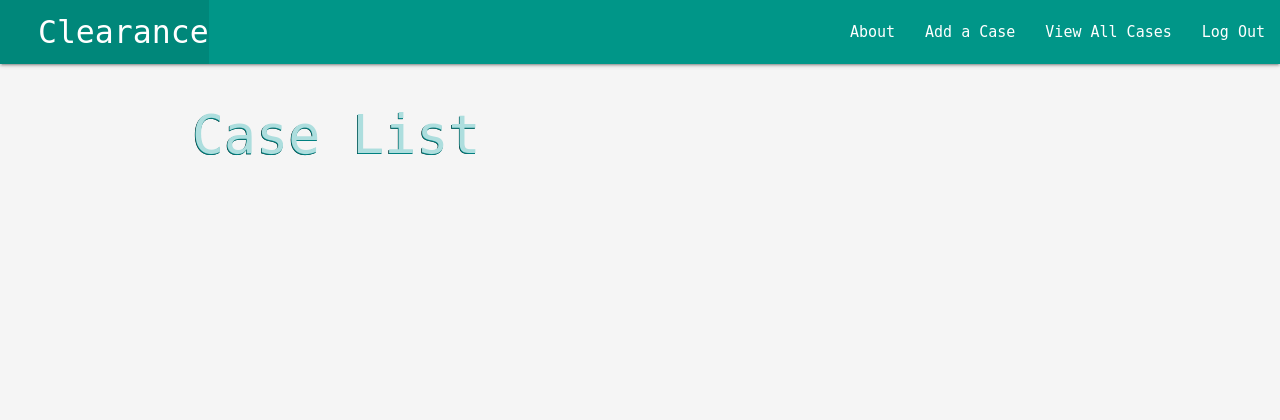
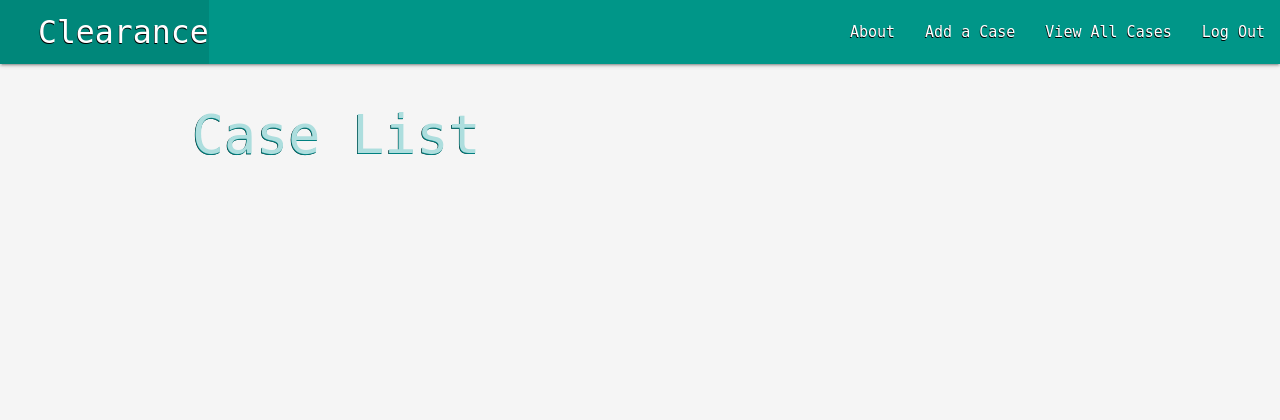
Before and after one commit to cherch173/clearance, a Django app: page /cases/ in a window 1280 px wide. Shown: the top 420 px of the page. Run offline with Django 4.2, Linux system fonts and the light colour scheme; the visitor is signed in with stand-in values (Sample User, id 1); data that the repository does not hold is empty.

Commit message:
text shadow in nav

```diff
--- a/clearance/main_app/static/css/style.css
+++ b/clearance/main_app/static/css/style.css
@@ -12,6 +12,10 @@ body {
 }
 main {
     flex: 1 0 auto;
+}
+
+nav {
+    text-shadow: -.5px .5px black;
 }
 
 h1 {
```
